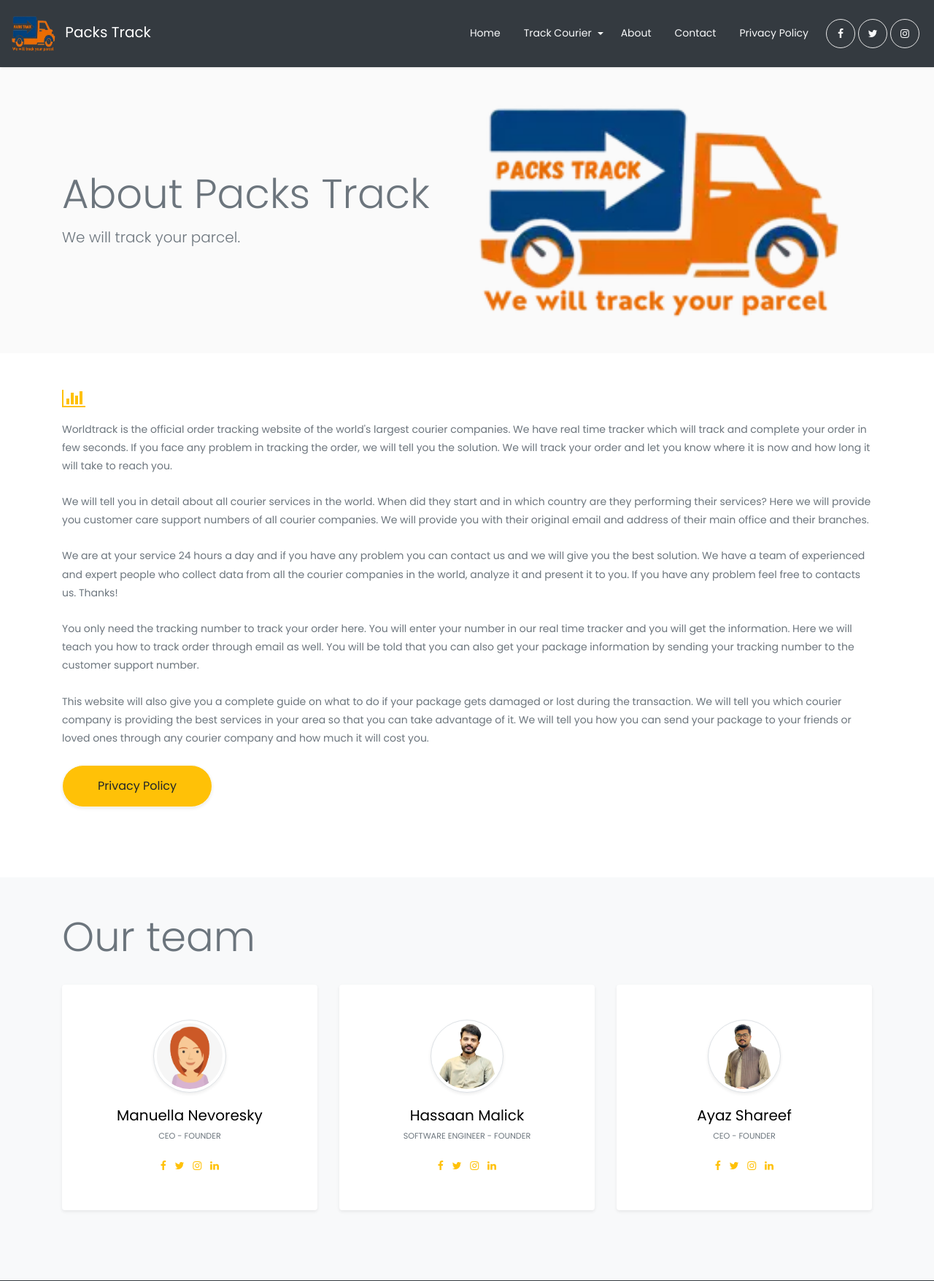
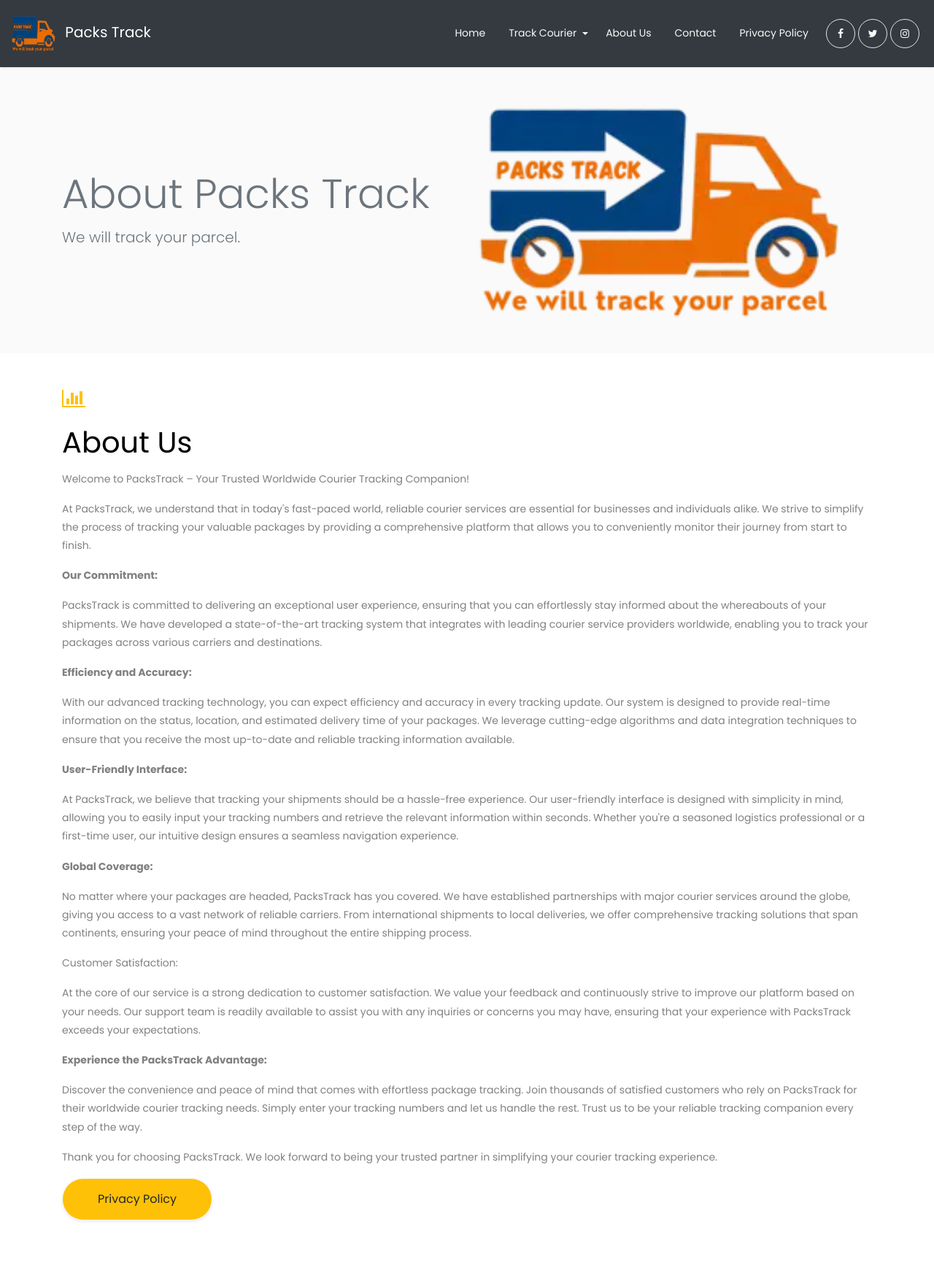
Before and after one commit to hassaanc-invents/packstrack_web, a PHP site: page /packstrack_web/aboutus in a window 1280 px wide. Shown: the top 1755 px of the page at 73% size. Run offline with PHP 8.4, Linux system fonts and the light colour scheme; data that the repository does not hold is empty.

Commit message:
About Us Blog Changes

```diff
--- a/aboutus.php
+++ b/aboutus.php
@@ -7,7 +7,7 @@
 <!doctype html>
 <html lang="en">
 <head>
-    <title>Packstrack</title>
+    <title>Packstrack - About Us</title>
     <meta charset="utf-8">
     <meta name="viewport" content="width=device-width, initial-scale=1, shrink-to-fit=no">
     <link href="https://fonts.googleapis.com/css?family=Poppins:300,400,500,600,700,800,900" rel="stylesheet">
@@ -36,19 +36,26 @@
                     <div class="container py-5">
                         <div class="row align-items-center mb-5">
                             <div class="col order-2 order-lg-1"><i class="fa fa-bar-chart fa-2x mb-3 text-warning"></i>
-                                <p class=" text-muted mb-4">Worldtrack is the official order tracking website of the world's largest courier companies. We have real time tracker which will track and complete your order in few seconds. If you face any problem in tracking the order, we will tell you the solution. We will track your order and let you know where it is now and how long it will take to reach you.</p>
-                                <p class=" text-muted mb-4">
-                                    We will tell you in detail about all courier services in the world. When did they start and in which country are they performing their services? Here we will provide you customer care support numbers of all courier companies. We will provide you with their original email and address of their main office and their branches.
-                                </p>
-                                <p class=" text-muted mb-4">
-                                    We are at your service 24 hours a day and if you have any problem you can contact us and we will give you the best solution. We have a team of experienced and expert people who collect data from all the courier companies in the world, analyze it and present it to you. If you have any problem feel free to contacts us. Thanks!
-                                </p>
-                                <p class=" text-muted mb-4">
-                                    You only need the tracking number to track your order here. You will enter your number in our real time tracker and you will get the information. Here we will teach you how to track order through email as well. You will be told that you can also get your package information by sending your tracking number to the customer support number.
-                                </p>
-                                <p class=" text-muted mb-4">
-                                    This website will also give you a complete guide on what to do if your package gets damaged or lost during the transaction. We will tell you which courier company is providing the best services in your area so that you can take advantage of it. We will tell you how you can send your package to your friends or loved ones through any courier company and how much it will cost you.
-                                </p>
+                             <!-- Abput Blog Start -->
+
+                             <h1>About Us</h1>
+                             <p>Welcome to PacksTrack &ndash; Your Trusted Worldwide Courier Tracking Companion!</p>
+                             <p>At PacksTrack, we understand that in today's fast-paced world, reliable courier services are essential for businesses and individuals alike. We strive to simplify the process of tracking your valuable packages by providing a comprehensive platform that allows you to conveniently monitor their journey from start to finish.</p>
+                             <p><strong>Our Commitment:</strong></p>
+                             <p>PacksTrack is committed to delivering an exceptional user experience, ensuring that you can effortlessly stay informed about the whereabouts of your shipments. We have developed a state-of-the-art tracking system that integrates with leading courier service providers worldwide, enabling you to track your packages across various carriers and destinations.</p>
+                             <p><strong>Efficiency and Accuracy:</strong></p>
+                             <p>With our advanced tracking technology, you can expect efficiency and accuracy in every tracking update. Our system is designed to provide real-time information on the status, location, and estimated delivery time of your packages. We leverage cutting-edge algorithms and data integration techniques to ensure that you receive the most up-to-date and reliable tracking information available.</p>
+                             <p><strong>User-Friendly Interface:</strong></p>
+                             <p>At PacksTrack, we believe that tracking your shipments should be a hassle-free experience. Our user-friendly interface is designed with simplicity in mind, allowing you to easily input your tracking numbers and retrieve the relevant information within seconds. Whether you're a seasoned logistics professional or a first-time user, our intuitive design ensures a seamless navigation experience.</p>
+                             <p><strong>Global Coverage:</strong></p>
+                             <p>No matter where your packages are headed, PacksTrack has you covered. We have established partnerships with major courier services around the globe, giving you access to a vast network of reliable carriers. From international shipments to local deliveries, we offer comprehensive tracking solutions that span continents, ensuring your peace of mind throughout the entire shipping process.</p>
+                             <p>Customer Satisfaction:</p>
+                             <p>At the core of our service is a strong dedication to customer satisfaction. We value your feedback and continuously strive to improve our platform based on your needs. Our support team is readily available to assist you with any inquiries or concerns you may have, ensuring that your experience with PacksTrack exceeds your expectations.</p>
+                             <p><strong>Experience the PacksTrack Advantage:</strong></p>
+                             <p>Discover the convenience and peace of mind that comes with effortless package tracking. Join thousands of satisfied customers who rely on PacksTrack for their worldwide courier tracking needs. Simply enter your tracking numbers and let us handle the rest. Trust us to be your reliable tracking companion every step of the way.</p>
+                             <p>Thank you for choosing PacksTrack. We look forward to being your trusted partner in simplifying your courier tracking experience.</p>
+
+                             <!-- About Blog End -->
                                 <a href="privacypolicy" class="btn btn-light px-5 rounded-pill shadow-sm bg-warning py-3">Privacy Policy</a>
                             </div>
                         </div>
--- a/nav.php
+++ b/nav.php
@@ -36,8 +36,8 @@
                     <a href="trackingcompanies" class="dropdown-item text-warning">View All Companies</a>
                 </div>
             </li>
-            <li class="nav-item mr-3" disabled>
-                <a class="nav-link text-light" href="aboutus" disabled>About</a>
+            <li class="nav-item mr-3">
+                <a class="nav-link text-light" href="aboutus">About Us</a>
             </li>
             <li class="nav-item mr-3">
                 <a class="nav-link text-light" href="contactus">Contact</a>
```
